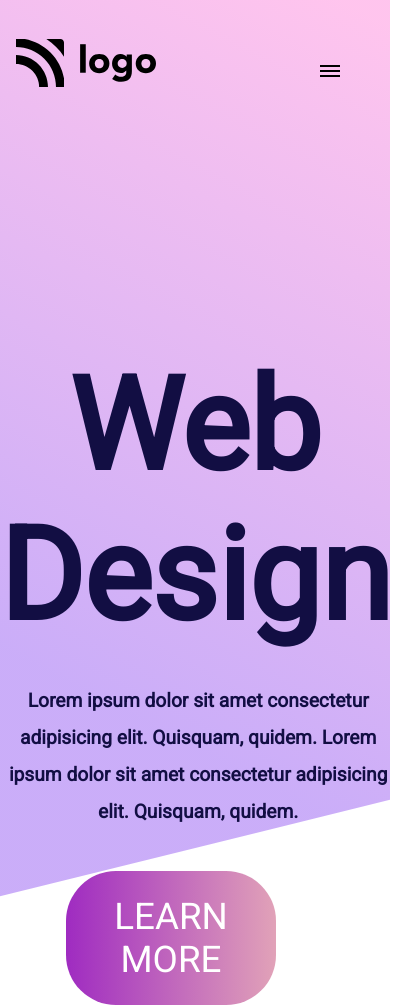
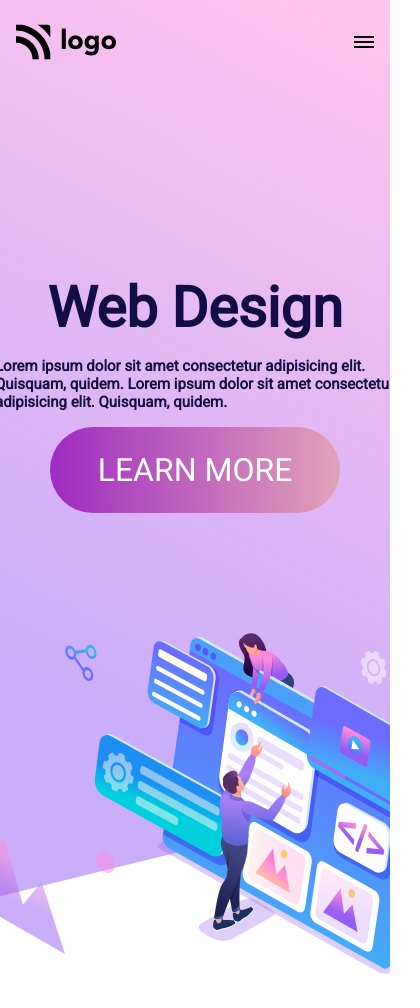
Before and after one commit to DivyeshPatel007/Project-8, a plain HTML site: page index.html in a window 390 px wide. Shown: the top 1008 px of the page, 420 px wide, since content can reach past the window. Drawn offline with Linux system fonts and the light colour scheme.

Commit message:
adding responsiveness

```diff
--- a/css/index.css
+++ b/css/index.css
@@ -10,12 +10,17 @@
     background-repeat: no-repeat;
 }
 
+
 /* ---------------------Hamburger------------------------------ */
 .hamburger {
-    position: absolute;
     display: none;
     top: 70px;
     right: 50px;
+}
+
+.logo{
+    width: 100px;
+    height: 50px;
 }
 
 .bar {
@@ -29,7 +34,6 @@
     content: '';
     position: absolute;
     top: -5px;
-    left: 0;
     background-color: #000;
     width: 20px;
     height: 2px;
@@ -46,12 +50,13 @@
 
 /* ---------------------NavBar--------------------------------- */
 nav {
-    padding: 0 10rem;
+
     display: flex;
-    justify-content: space-between;
+    justify-content: space-evenly;
     align-items: center;
-    height: 15vh;
+    height: 10vh;
     width: 100%;
+    padding: 1rem;
 }
 
 .nav-items {
@@ -84,7 +89,9 @@ nav {
     display: flex;
     justify-content: center;
     align-items: center;
-    height: 85vh;
+    height: 90vh;
+    overflow: hidden;
+    padding: 1rem;
 }
 
 .left-section {
@@ -96,14 +103,14 @@ nav {
 
 .left-section h1 {
     font-family: 'roboto';
-    font-size: 8rem;
+    font-size: 5rem;
     color: #120E43;
     margin-bottom: 2rem;
 }
 
 .left-section h4 {
     font-family: 'roboto';
-    font-size: 1.2rem;
+    font-size: 1rem;
     line-height: 2.3rem;
     color: #120E43;
     width: 500px;
@@ -111,7 +118,7 @@ nav {
 
 .learn-more-btn {
     margin-top: 2rem;
-    font-size: 2.3rem;
+    font-size: 2rem;
     font-family: 'roboto';
     padding: 1.5rem 3rem;
     color: #ffff;
@@ -130,6 +137,7 @@ nav {
 .imgs-div img:last-child {
     width: 100%;
     height: 100%;
+    margin-top: 2.5rem;
 }
 
 .imgs-div img:first-child {
@@ -145,154 +153,51 @@ nav {
     align-self: flex-end;
 }
 
+@media screen and (max-width:1000px){
+    nav{
+        justify-content: space-between;
 
-/* sm Screen */
-
-
-@media screen and (max-width:640px) {
-
-    nav {
-        padding: 0 1rem;
+    }
+    .nav-items,
+    .signin-btn{
+        display: none;
+    }
+    .hamburger{
+        display: block;
+    }
+    .intro-section {
+        flex-direction: column;
+        height: 1200px;
+    }
+    .left-section{
+        margin:5rem 0;
     }
 
-    .hamburger {
-        display: block;
+}
+
+@media screen and (max-width:700px){
+
+      .intro-section {
+        flex-direction: column;
+        height: 1000px;
+        padding: 1rem;
+    }
+    .left-section{
+        gap: 1rem;
+    }
+    .left-section h1{
+        text-align: center;
+        font-size: 3.5rem;
+        margin: 0 auto;
+    }
+    .left-section h4{
+        font-size: 15px;
+        line-height: 1.2;
+        margin: 0 auto;
+        width: 400px;
     }
 
-    .nav-item,
-    .signin-btn {
-        display: none;
-    }
-
-    .intro-section {
-        flex-direction: column;
-        height: 1400px;
-        gap: 10rem;
-    }
-
-    .left-section {
-
-    }
-
-    .learn-more-btn {
-        position: relative;
-        left: 6rem;
-
-
-    }
-
-    .left-section h1 {
-        font-size: 5rem;
-    }
-    .left-section h4 {
-        margin-left: 38px;
-        font-size: 0.5rem;
-        width: 380px;
-    }
-    .imgs-div img:last-child {
-    width: 80%;
-    height: 100%;
+    .learn-more-btn{
+        margin: 0 auto;
     }
 }
-/* md screen */
-@media screen and (max-width:768px) {
-
-
-    nav {
-        padding: 0 1rem;
-    }
-
-    .hamburger {
-        display: block;
-    }
-
-    .nav-item,
-    .signin-btn {
-        display: none;
-    }
-
-    .intro-section {
-        flex-direction: column;
-        height: 1400px;
-        gap: 20rem;
-    }
-
-
-
-    .left-section h1 {
-        font-size: 7rem;
-    }
-    .left-section h4 {
-        font-size: 1rem;
-    }
-    .imgs-div img:last-child {
-    width: 80%;
-    height: 100%;
-    }
-}
-
-/* lg screen */
-@media screen and (max-width:1024px) {
-
-
-    nav {
-        padding: 0 1rem;
-    }
-
-
-    .intro-section {
-        flex-direction: column;
-        height: 1600px;
-        gap: 10rem;
-    }
-
-
-
-    .left-section h1 {
-        font-size: 7rem;
-    }
-    .left-section h4 {
-        font-size: 1rem;
-    }
-    .imgs-div img:last-child {
-    width: 80%;
-    height: 100%;
-    }
-}
-/* xl screen */
-@media screen and (max-width:1280px) {
-
-
-    nav {
-        padding: 0 1rem;
-    }
-
-
-    .intro-section {
-        flex-direction: column;
-        height: 1600px;
-        gap: 10rem;
-    }
-
-    .left-section {
-        text-align: center;
-    }
-
-    .learn-more-btn {
-
-        margin: 2.5rem auto;
-        margin-right: 15rem;
-    }
-
-    .left-section h1 {
-        font-size: 8rem;
-    }
-    .left-section h4 {
-        font-size: 1.2rem;
-        max-width: 600px;
-    }
-    .imgs-div img:last-child {
-    width: 80%;
-    height: 100%;
-    }
-}
--- a/index.html
+++ b/index.html
@@ -15,10 +15,8 @@
 <body>
   <div class="main-div">
     <nav>
-      <div class="hamburger">
-        <div class="bar"></div>
-      </div>
-      <img src="./images/logo.svg" alt="logo" />
+
+      <img class="logo" src="./images/logo.svg" alt="logo" />
       <div class="nav-items">
         <h5 class="nav-item">HOME</h5>
         <h5 class="nav-item">ABOUT</h5>
@@ -27,6 +25,9 @@
         <h5 class="nav-item">CONTACT</h5>
       </div>
       <button class="signin-btn">SIGN IN</button>
+      <div class="hamburger">
+        <div class="bar"></div>
+      </div>
     </nav>
     <div class="intro-section">
       <div class="left-section">
```
